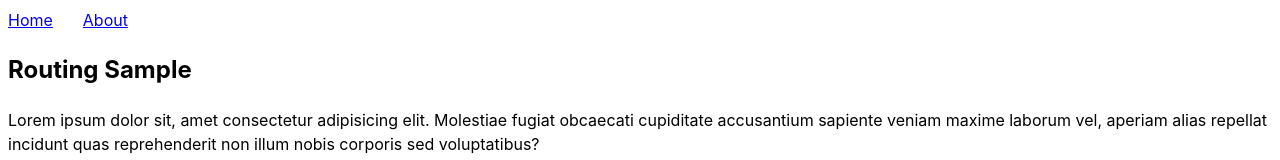
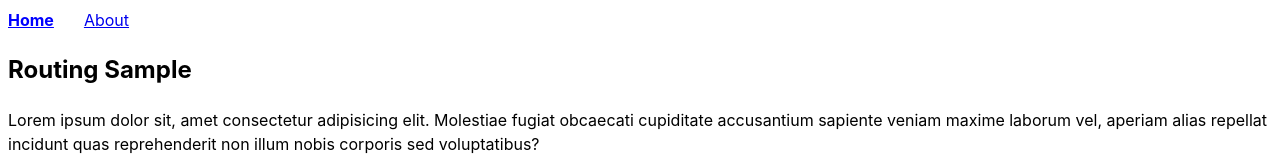
Before and after one commit to rezanikfal/React-Router, a React (Vite) app: page / in a window 1280 px wide. Shown: the top 160 px of the page. Built offline with nearby package versions, Linux system fonts and the light colour scheme.

Commit message:
Add active css to the links

```diff
--- a/src/index.css
+++ b/src/index.css
@@ -24,3 +24,8 @@ body {
   justify-content: start;
   gap: 30px;
 }
+
+.active {
+  color: blue;
+  font-weight: bold;
+}
```
